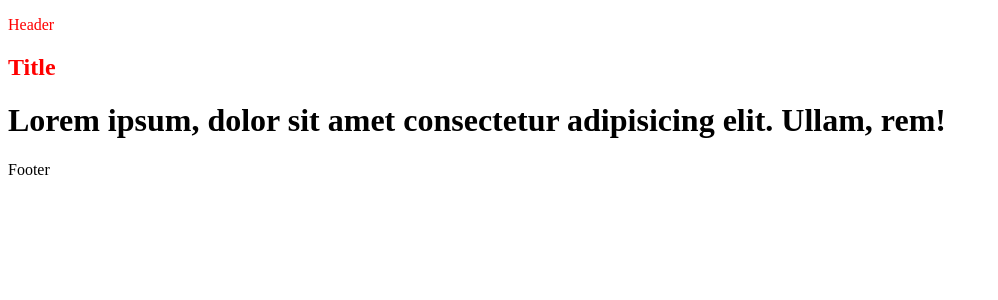
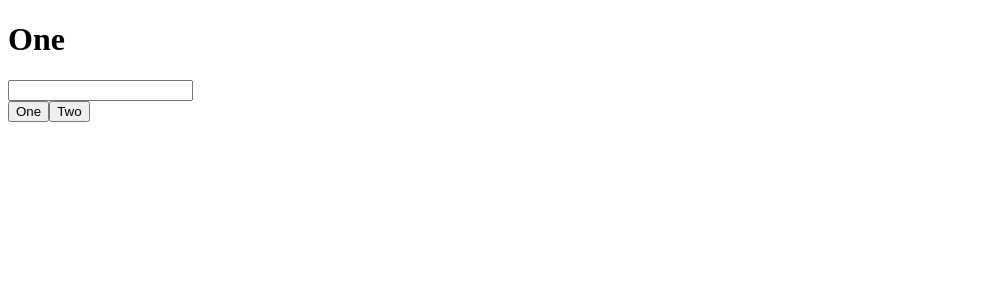
Before and after one commit to caoxinghui/vueCli4-, a Vue app in the folder vueapp/: page / in a window 1280 px wide. Shown: the top 300 px of the page, without its empty margins (0-998 px from the left). Built offline with nearby package versions, Linux system fonts and the light colour scheme.

Commit message:
动态组件和缓存

```diff
--- a/vueapp/src/App.vue
+++ b/vueapp/src/App.vue
@@ -1,34 +1,39 @@
 <template>
   <div id="app">
-    <SoltDemo>
-      <!-- <div slot='title'>
+     <!-- <One />
+     <Two /> -->
 
-        <p>Lorem ipsum dolor sit, amet consectetur adipisicing elit. Provident ipsum repudiandae quasi repellat, minima reiciendis quod id laboriosam atque repellendus officiis, ducimus, distinctio quibusdam omnis ipsam quo voluptate debitis aut.</p>
-      </div>
-      <div slot='text'>
-        <p>content</p>
-        <h4>Lorem ipsum dolor sit amet.</h4>
-      </div> -->
-      <div slot='header'>
-        <p>Header</p>
-        <!-- <p>Header</p> -->
-        <h2>{{title}}</h2>
-      </div>
+    <!-- <components :is='component'>
+    </components> -->
 
-       <div slot='footer'>Footer</div>
-    </SoltDemo>
+    <!-- <keep-alive>
+      <components :is='component'>
+      </components>
+    </keep-alive> -->
+
+    <keep-alive :include="['one1','two2']" :exclude="['two2']">
+      <components :is='component'>
+      </components>
+    </keep-alive>
+
+    <button @click='component = "One"'>One</button>
+    <button @click='component = "Two"'>Two</button>
   </div>
 </template>
 <script>
 // 1.引入局部组件
-  import SoltDemo from "./components/SoltDemo";
+  import One from "./components/One";
+  import Two from "./components/Two";
   export default {
     name:"app",
     // 注册组件
-    components:{SoltDemo},
+    components:{
+      One,
+      Two
+    },
     data(){
       return{
-        title:'Title',
+        component:'One'
       }
     },
     methods:{}
@@ -41,7 +46,4 @@ h1{
 h2{
         color:red;
     }
-    p{
-      color:red;
-    }
 </style>
--- /dev/null
+++ b/vueapp/src/components/One.vue
@@ -0,0 +1,25 @@
+<template>
+  <div class="one">
+    <h1>{{ msg }}</h1>
+    <input type="text">
+  </div>
+</template>
+
+<script>
+export default {
+  name: 'one1',
+  data(){
+    return{
+      msg:'One'
+    }
+  }
+}
+</script>
+
+<!-- Add "scoped" attribute to limit CSS to this component only -->
+<style scoped>
+.noe{
+    background:'#999';
+    color:red;
+}
+</style>
--- a/vueapp/src/components/SoltDemo.vue
+++ b/vueapp/src/components/SoltDemo.vue
@@ -1,10 +1,8 @@
 <template>
     <div>
-        <slot name='header'></slot>
-       <!-- <slot name='title'></slot> -->
+       <slot name='title'></slot>
        <h1>Lorem ipsum, dolor sit amet consectetur adipisicing elit. Ullam, rem!</h1>
-       <!-- <slot name='text'></slot> -->
-       <slot name='footer'></slot>
+       <slot name='text'></slot>
     </div>
 </template>
 <script>
--- /dev/null
+++ b/vueapp/src/components/Two.vue
@@ -0,0 +1,25 @@
+<template>
+  <div class="two">
+    <h1>{{ msg }}</h1>
+    <input type="text">
+  </div>
+</template>
+
+<script>
+export default {
+  name: 'two2',
+  data(){
+    return{
+      msg:'Two'
+    }
+  }
+}
+</script>
+
+<!-- Add "scoped" attribute to limit CSS to this component only -->
+<style scoped>
+.two{
+    background:'#999';
+    color:red;
+}
+</style>
```
